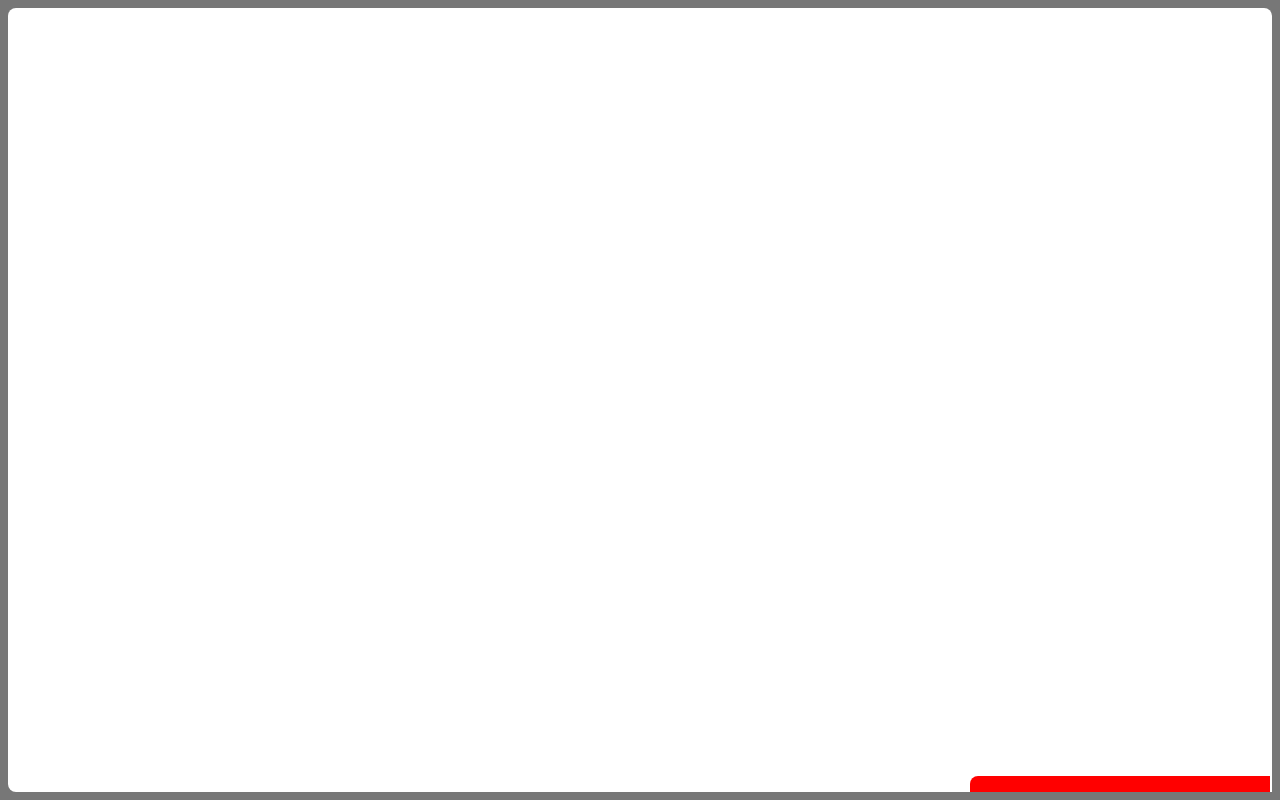
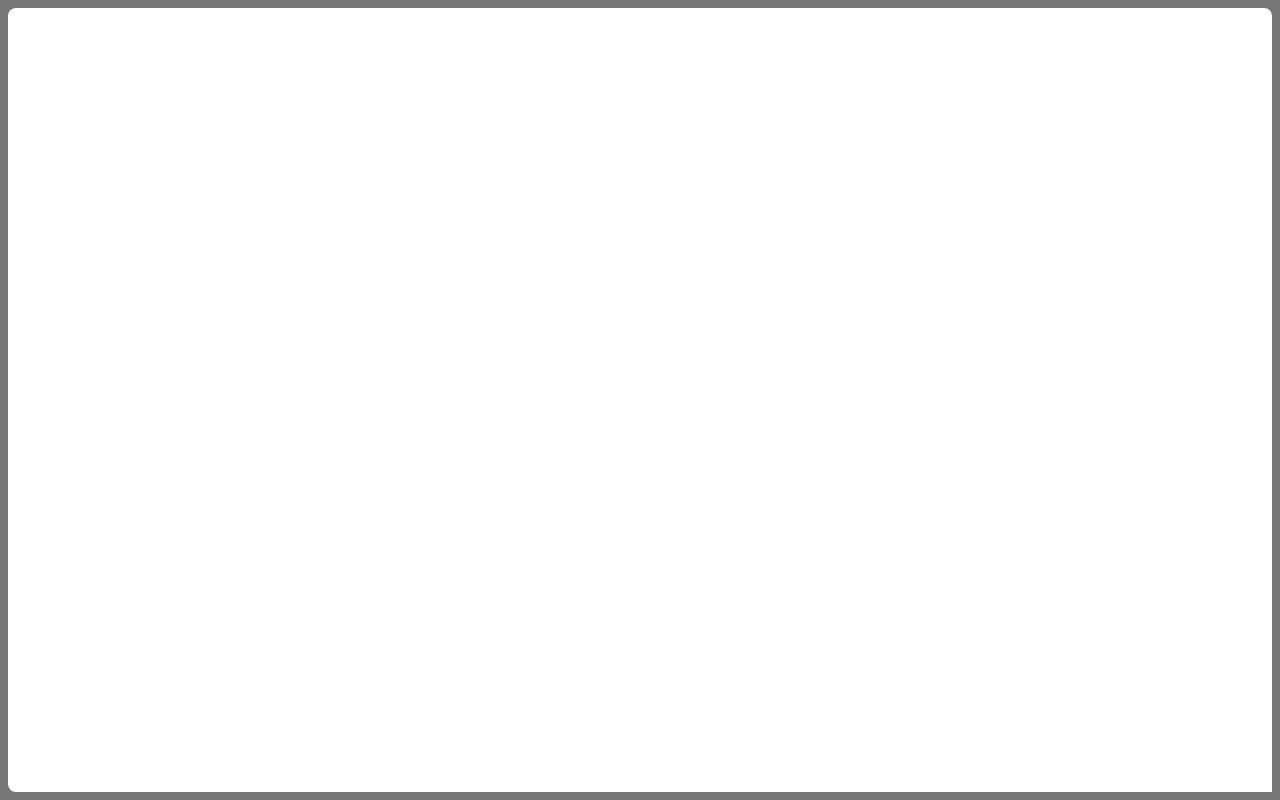
Before and after one commit to expatiating/spa, a plain HTML site: page spa.html in a window 1280 px wide. Drawn offline with nearby package versions, Linux system fonts and the light colour scheme.

Commit message:
SPA Chapter 1 section 1.2.5 part 5

```diff
--- a/spa.html
+++ b/spa.html
@@ -115,8 +115,6 @@
 	</script>
 </head>
 <body>
-	<div id="spa">
-		<div class="spa-slider"></div>
-	</div>
+	<div id="spa"></div>
 </body>
 </html>
```
